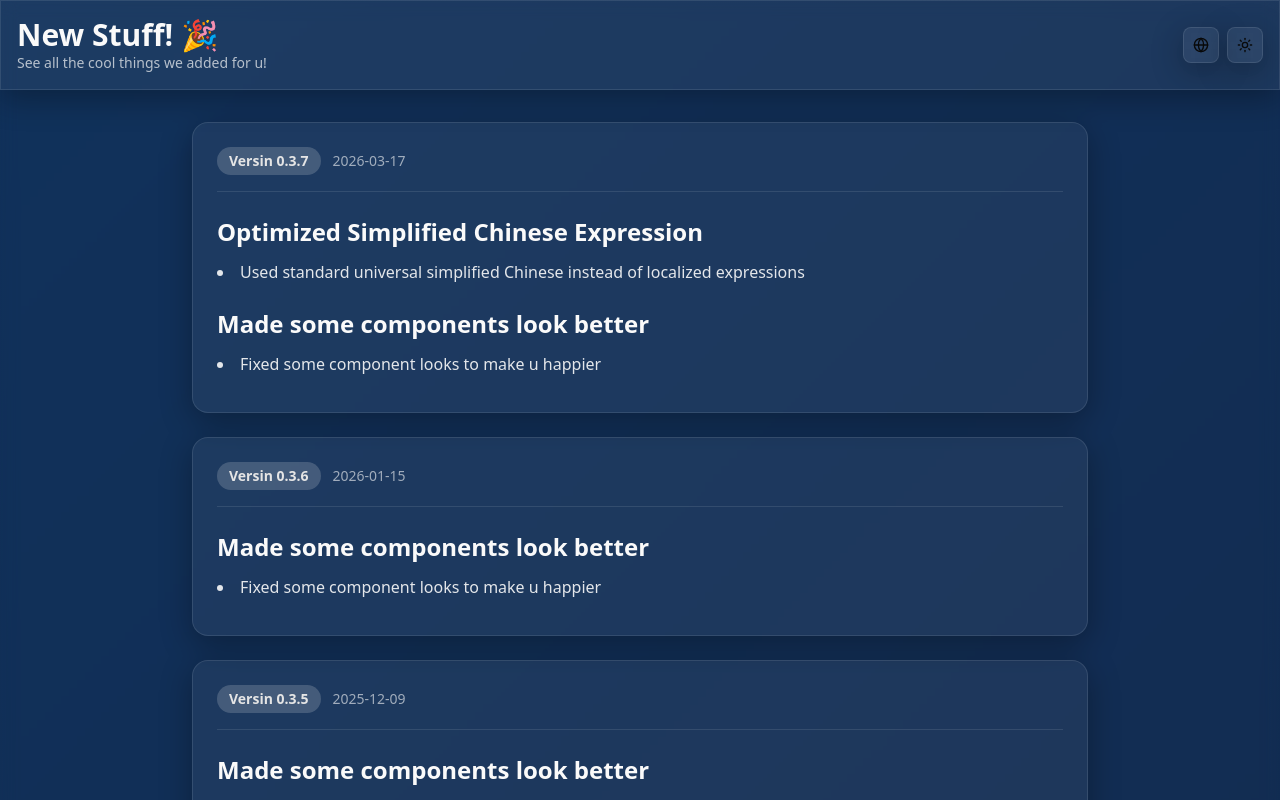
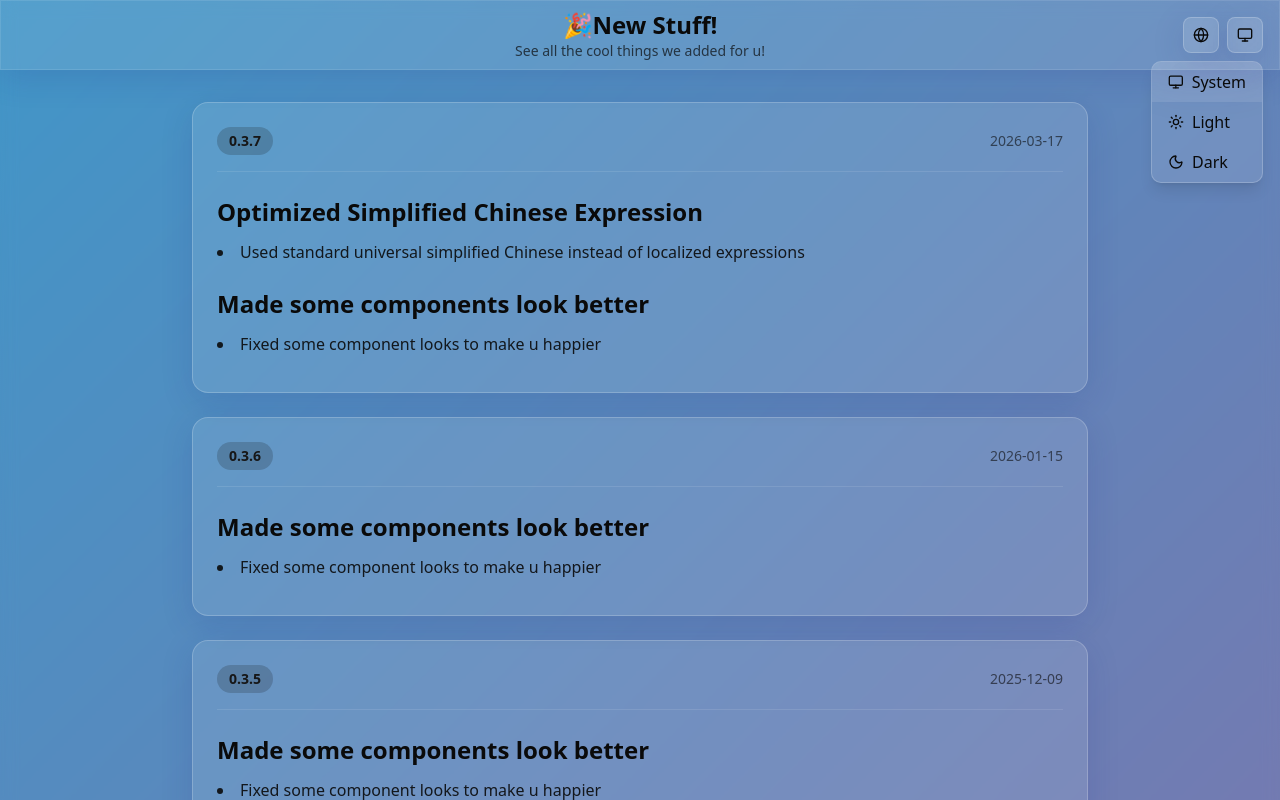
Before and after one commit to chronie-shizutoki/changelog-viewer, a React (Vite) app: page / in a window 1280 px wide. Both pictures are taken after a click on the button 1245 px from the left and 45 px from the top of the page. Shown: the top 800 px of the page. Built offline with nearby package versions, Linux system fonts and the light colour scheme.

Commit message:
feat(theme): add system theme preference and transition effects
- Replace simple dark/light toggle with system/light/dark theme options
- Add smooth transition animation when changing themes
- Update UI text and structure for new theme selector
- Improve theme handling logic and session storage

```diff
--- a/src/App.jsx
+++ b/src/App.jsx
@@ -1,5 +1,5 @@
 import { useState, useEffect } from 'react'
-import { Moon, Sun, Globe } from 'lucide-react'
+import { Moon, Sun, Monitor, Globe } from 'lucide-react'
 import { Button } from '@/components/ui/button.jsx'
 import { marked } from 'marked'
 import './App.css'
@@ -14,82 +14,94 @@ const languages = {
 
 const uiTexts = {
   "en": {
-    "title": 'New Stuff! 🎉',
+    "title": '🎉New Stuff!',
     "subtitle": 'See all the cool things we added for u!',
     "loading": 'Loading happi updates... 🐾',
     "error": 'Oops! Cant load the news 😿',
-    "version": 'Versin',
-    "darkMode": 'Dark mode go nyoom 🌙',
+    "themeSystem": 'System',
+    "themeLight": 'Light',
+    "themeDark": 'Dark',
     "language": 'Speak my language! 🌍'
   },
   "ja": {
-    "title": 'お知らせにゃん！🎉',
+    "title": '🎉お知らせにゃん！',
     "subtitle": '新しい機能と改善点をご紹介しますにゃ',
     "loading": '更新をチェック中... 🐾',
     "error": 'お知らせの読み込みに失敗しました 😿',
-    "version": 'バージョン',
-    "darkMode": 'ダークモードで遊ぼう 🌙',
+    "themeSystem": '自動',
+    "themeLight": 'ライト',
+    "themeDark": 'ダーク',
     "language": '言葉を変える 🌍'
   },
   "zh": {
-    "title": '新鲜事速递！🎉',
+    "title": '🎉新鲜事速递！',
     "subtitle": '来看看我们又准备了什么小惊喜~',
     "loading": '正在检查新礼物... 🐾',
     "error": '哎呀，消息迷路了 😿',
-    "version": '版本',
-    "darkMode": '夜间模式开关 🌙',
+    "themeSystem": '系统',
+    "themeLight": '浅色',
+    "themeDark": '深色',
     "language": '切换语言 🌍'
   },
   "tw": {
-    "title": '新鮮事速遞！🎉',
+    "title": '🎉新鮮事速遞！',
     "subtitle": '來看看我們又準備了什麼小驚喜~',
     "loading": '正在檢查新禮物... 🐾',
     "error": '哎呀，訊息迷路了 😿',
-    "version": '版本',
-    "darkMode": '夜間模式開關 🌙',
+    "themeSystem": '系統',
+    "themeLight": '淺色',
+    "themeDark": '深色',
     "language": '切換語言 🌍'
   }
 }
 
 function App() {
-  // Initialize dark mode: Check session storage and browser preferences
-  const getInitialDarkMode = () => {
-    // First check if there is a user preference in session storage
-    const storedDarkMode = sessionStorage.getItem('darkMode');
-    if (storedDarkMode !== null) {
-      return storedDarkMode === 'true';
+  const getInitialThemeMode = () => {
+    const storedThemeMode = sessionStorage.getItem('themeMode');
+    if (storedThemeMode !== null) {
+      return storedThemeMode;
     }
-    // Otherwise check browser preference
-    return window.matchMedia && window.matchMedia('(prefers-color-scheme: dark)').matches;
+    return 'system';
   };
 
-  // Initialize language: Check browser language settings
   const getInitialLanguage = () => {
-    // Get browser preferred language
-    const browserLang = navigator.language.split('-')[0]; // Get main language code (e.g. 'en-US' -> 'en')
-    // Check if the language is supported
+    const browserLang = navigator.language.split('-')[0];
     if (Object.keys(languages).includes(browserLang)) {
       return browserLang;
     }
-    // If not supported, use default language
     return 'en';
   };
 
-  const [darkMode, setDarkMode] = useState(getInitialDarkMode)
+  const [themeMode, setThemeMode] = useState(getInitialThemeMode)
   const [language, setLanguage] = useState(getInitialLanguage)
   const [changelogs, setChangelogs] = useState([])
   const [loading, setLoading] = useState(true)
   const [error, setError] = useState(null)
   const [showLangMenu, setShowLangMenu] = useState(false)
-  const [dropdownState, setDropdownState] = useState('closed') // 'open', 'closing', 'closed'
+  const [showThemeMenu, setShowThemeMenu] = useState(false)
+  const [dropdownState, setDropdownState] = useState('closed')
+  const [themeDropdownState, setThemeDropdownState] = useState('closed')
+  const [themeTransition, setThemeTransition] = useState({ isActive: false, mode: null })
 
   const text = uiTexts[language]
 
-  // Handle dropdown animation states
+  const themeOptions = [
+    { key: 'system', label: text.themeSystem, icon: Monitor },
+    { key: 'light', label: text.themeLight, icon: Sun },
+    { key: 'dark', label: text.themeDark, icon: Moon }
+  ]
+
+  const getCurrentThemeIcon = () => {
+    switch (themeMode) {
+      case 'light': return Sun;
+      case 'dark': return Moon;
+      default: return Monitor;
+    }
+  }
+
   const handleMenuToggle = () => {
     if (dropdownState === 'open' || dropdownState === 'closing') {
       setDropdownState('closing')
-      // Wait for close animation to complete before hiding
       setTimeout(() => {
         setShowLangMenu(false)
         setDropdownState('closed')
@@ -100,7 +112,19 @@ function App() {
     }
   }
 
-  // Handle language selection
+  const handleThemeMenuToggle = () => {
+    if (themeDropdownState === 'open' || themeDropdownState === 'closing') {
+      setThemeDropdownState('closing')
+      setTimeout(() => {
+        setShowThemeMenu(false)
+        setThemeDropdownState('closed')
+      }, 400)
+    } else {
+      setShowThemeMenu(true)
+      setThemeDropdownState('open')
+    }
+  }
+
   const handleLanguageSelect = (key) => {
     setLanguage(key)
     setDropdownState('closing')
@@ -110,7 +134,56 @@ function App() {
     }, 400)
   }
 
-  // Load changelogs from JSON file
+  const handleThemeSelect = (key) => {
+    if (key === themeMode) {
+      setTimeout(() => {
+        setThemeDropdownState('closing')
+        setTimeout(() => {
+          setShowThemeMenu(false)
+          setThemeDropdownState('closed')
+        }, 400)
+      }, 50)
+      return
+    }
+
+    const getCurrentActualTheme = () => {
+      if (themeMode === 'dark') return 'dark';
+      if (themeMode === 'light') return 'light';
+      return window.matchMedia && window.matchMedia('(prefers-color-scheme: dark)').matches ? 'dark' : 'light';
+    };
+
+    const getNewActualTheme = () => {
+      if (key === 'dark') return 'dark';
+      if (key === 'light') return 'light';
+      return window.matchMedia && window.matchMedia('(prefers-color-scheme: dark)').matches ? 'dark' : 'light';
+    };
+
+    const currentActualTheme = getCurrentActualTheme();
+    const newActualTheme = getNewActualTheme();
+
+    if (currentActualTheme !== newActualTheme) {
+      setThemeTransition({ isActive: true, mode: key })
+
+      setTimeout(() => {
+        setThemeMode(key)
+      }, 400)
+
+      setTimeout(() => {
+        setThemeTransition({ isActive: false, mode: null })
+      }, 800)
+    } else {
+      setThemeMode(key)
+    }
+
+    setTimeout(() => {
+      setThemeDropdownState('closing')
+      setTimeout(() => {
+        setShowThemeMenu(false)
+        setThemeDropdownState('closed')
+      }, 400)
+    }, 50)
+  }
+
   useEffect(() => {
     const loadChangelogs = async () => {
       try {
@@ -132,26 +205,39 @@ function App() {
     loadChangelogs()
   }, [language])
 
-  // Toggle dark mode and save to session storage
   useEffect(() => {
-    if (darkMode) {
+    const applyTheme = () => {
+      let isDark = false;
+      if (themeMode === 'dark') {
+        isDark = true;
+      } else if (themeMode === 'system') {
+        isDark = window.matchMedia && window.matchMedia('(prefers-color-scheme: dark)').matches;
+      }
+
+      if (isDark) {
         document.documentElement.classList.add('dark')
       } else {
         document.documentElement.classList.remove('dark')
       }
-    // Save dark mode preference to session storage
-    sessionStorage.setItem('darkMode', darkMode.toString());
-  }, [darkMode])
+    };
 
-  // Close dropdown when clicking outside
+    applyTheme();
+    sessionStorage.setItem('themeMode', themeMode);
+
+    if (themeMode === 'system') {
+      const mediaQuery = window.matchMedia('(prefers-color-scheme: dark)');
+      const handleChange = () => applyTheme();
+      mediaQuery.addEventListener('change', handleChange);
+      return () => mediaQuery.removeEventListener('change', handleChange);
+    }
+  }, [themeMode])
+
   useEffect(() => {
     const handleClickOutside = (event) => {
-      // Check if dropdown is open
       if (showLangMenu || dropdownState === 'closing') {
         const langButton = event.target.closest('button[title="' + text.language + '"]');
         const langDropdown = event.target.closest('.lang-dropdown-transition');
 
-        // If click is outside both the button and the dropdown
         if (!langButton && !langDropdown) {
           setDropdownState('closing');
           setTimeout(() => {
@@ -160,29 +246,40 @@ function App() {
           }, 400);
         }
       }
+
+      if (showThemeMenu || themeDropdownState === 'closing') {
+        const themeButton = event.target.closest('.theme-toggle-btn');
+        const themeDropdown = event.target.closest('.lang-dropdown-transition');
+
+        if (!themeButton && !themeDropdown) {
+          setThemeDropdownState('closing');
+          setTimeout(() => {
+            setShowThemeMenu(false);
+            setThemeDropdownState('closed');
+          }, 400);
+        }
+      }
     };
 
-    // Add event listener
     document.addEventListener('mousedown', handleClickOutside);
 
-    // Cleanup event listener on unmount
     return () => {
       document.removeEventListener('mousedown', handleClickOutside);
     };
-  }, [showLangMenu, dropdownState, text.language])
+  }, [showLangMenu, dropdownState, showThemeMenu, themeDropdownState, text.language])
 
   return (
     <div className="min-h-screen gradient-bg">
       <div className="min-h-screen backdrop-blur-sm">
         {/* Header */}
         <header className="sticky top-0 z-50 glass border-b border-white/10">
-          <div className="container mx-auto px-4 py-4 flex items-center justify-between">
-            <div>
-              <h1 className="text-3xl font-bold text-foreground">{text.title}</h1>
+          <div className="container mx-auto px-4 py-2 flex items-center justify-center relative">
+            <div className="text-center">
+              <h1 className="text-2xl font-bold text-foreground">{text.title}</h1>
               <p className="text-sm text-foreground/70">{text.subtitle}</p>
             </div>
 
-            <div className="flex items-center gap-2">
+            <div className="flex items-center gap-2 absolute right-4">
               {/* Language Selector */}
               <div className="relative">
                 <Button
@@ -214,20 +311,42 @@ function App() {
                 )}
                 </div>
 
-              {/* Dark Mode Toggle */}
+              <div className="relative">
                 <Button
                   variant="ghost"
                   size="icon"
-                onClick={() => setDarkMode(!darkMode)}
-                className="glass hover:bg-white/20"
-                title={text.darkMode}
+                  onClick={handleThemeMenuToggle}
+                  className="glass hover:bg-white/20 theme-toggle-btn"
+                  title={themeOptions.find(opt => opt.key === themeMode)?.label}
                 >
-                {darkMode ? (
-                  <Sun className="h-5 w-5" />
-                ) : (
-                  <Moon className="h-5 w-5" />
+                  {(() => {
+                    const Icon = getCurrentThemeIcon();
+                    return <Icon className="h-5 w-5" />;
+                  })()}
+                </Button>
+
+                {(showThemeMenu || themeDropdownState === 'closing') && (
+                  <div className={`absolute right-0 mt-2 glass rounded-lg overflow-hidden shadow-lg w-28 lang-dropdown-transition ${
+                    themeDropdownState === 'open' ? 'lang-dropdown-open' : 'lang-dropdown-closed'
+                  }`}>
+                    {themeOptions.map((option) => {
+                      const Icon = option.icon;
+                      return (
+                        <button
+                          key={option.key}
+                          onClick={() => handleThemeSelect(option.key)}
+                          className={`flex items-center gap-2 w-full px-4 py-2 text-left hover:bg-white/20 lang-dropdown-item ${
+                            themeMode === option.key ? 'bg-white/10' : ''
+                          }`}
+                        >
+                          <Icon className="h-4 w-4" />
+                          <span>{option.label}</span>
+                        </button>
+                      );
+                    })}
+                  </div>
                 )}
-              </Button>
+              </div>
             </div>
           </div>
         </header>
@@ -263,10 +382,10 @@ function App() {
                   <div className="flex items-center justify-between mb-4 pb-4 border-b border-white/10">
                     <div className="flex items-center gap-3">
                       <span className="inline-block px-3 py-1 bg-primary/20 text-primary rounded-full text-sm font-semibold">
-                        {text.version} {log.version}
+                        {log.version}
                       </span>
+                    </div>
                     <span className="text-foreground/60 text-sm">{log.date}</span>
-                    </div>
                   </div>
 
                   <div
@@ -282,6 +401,15 @@ function App() {
         </main>
       </div>
 
+      {/* Theme transition overlay */}
+      {themeTransition.isActive && (
+        <div
+          className={`fixed inset-0 z-[9999] pointer-events-none theme-transition-overlay ${
+            themeTransition.mode === 'dark' ? 'theme-to-dark' : 'theme-to-light'
+          }`}
+        />
+      )}
+
       <style>{`
         @keyframes fadeInUp {
           from {
@@ -293,6 +421,44 @@ function App() {
             transform: translateY(0);
           }
         }
+
+        .theme-transition-overlay {
+          background: #000;
+          opacity: 0;
+          clip-path: circle(0% at calc(100% - 3rem) 2rem);
+          transition: clip-path 0.4s ease-in-out, opacity 0.4s ease-in-out;
+        }
+
+        .theme-transition-overlay.theme-to-dark {
+          animation: themeExpand 0.8s ease-in-out forwards;
+        }
+
+        .theme-transition-overlay.theme-to-light {
+          animation: themeExpand 0.8s ease-in-out forwards;
+        }
+
+        @keyframes themeExpand {
+          0% {
+            clip-path: circle(0% at calc(100% - 3rem) 2rem);
+            opacity: 0;
+          }
+          30% {
+            clip-path: circle(10% at calc(100% - 3rem) 2rem);
+            opacity: 0.8;
+          }
+          50% {
+            clip-path: circle(150% at calc(100% - 3rem) 2rem);
+            opacity: 1;
+          }
+          70% {
+            clip-path: circle(150% at calc(100% - 3rem) 2rem);
+            opacity: 0.8;
+          }
+          100% {
+            clip-path: circle(0% at calc(100% - 3rem) 2rem);
+            opacity: 0;
+          }
+        }
       `}</style>
     </div>
   )
```
Lines whose indentation alone changed are shown as unchanged.
